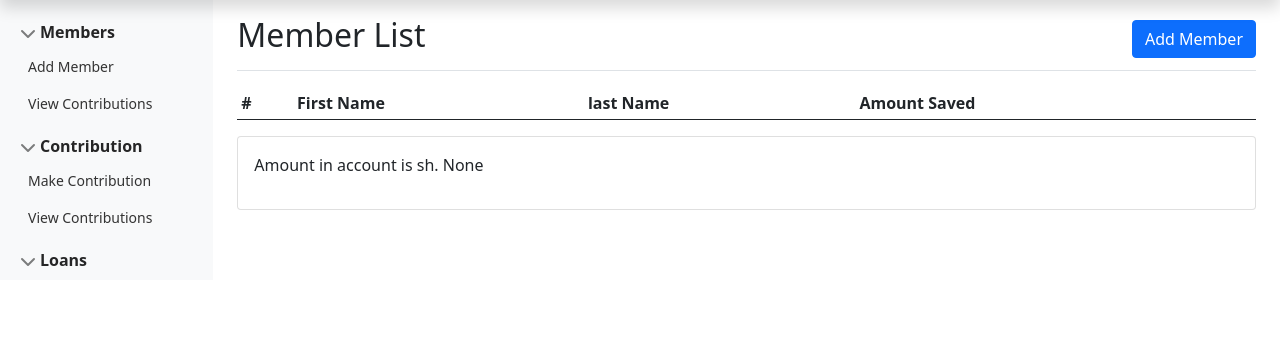
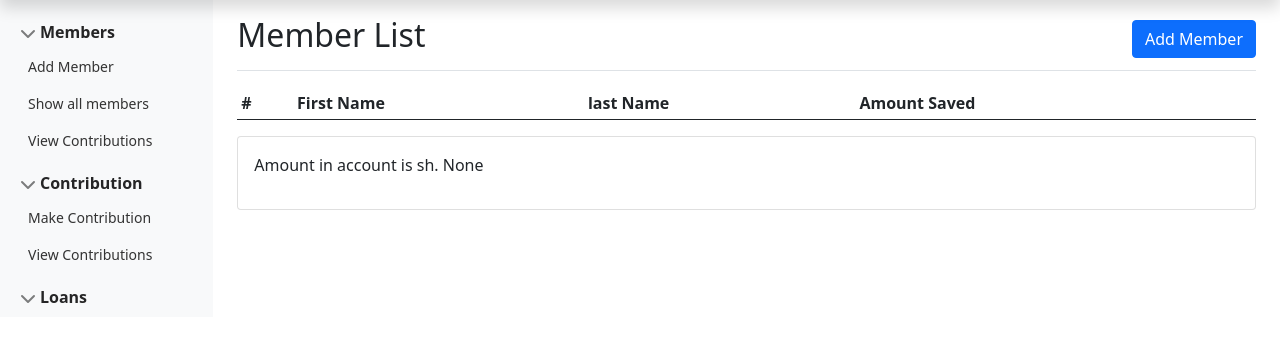
Before and after one commit to davy254/chama, a Django app: page /home/ in a window 1280 px wide, after a click on "Members". Shown: the part 48-390 px from the top of the page. Run offline with Django 3.2, Linux system fonts and the light colour scheme; lists and menus that the app fills with data are empty; parts of the project's set-up code (start-up, migrations or seed data) failed here and were passed over; some libraries are stand-ins or nearby versions.

Commit message:
added Show all members to the navbar menu
added Show all members to the navbar menu

```diff
--- a/chama_manager/templates/base.html
+++ b/chama_manager/templates/base.html
@@ -41,6 +41,7 @@
                         Add Member
                        </a>
                       </li>
+                      <li><a href="{% url 'home' %}" class="nav-link link-dark rounded">Show all members</a></li>
                       <li><a href="{% url 'view-contribution' %}" class="nav-link link-dark rounded">View Contributions</a></li>
                     </ul>
                   </div>
```
